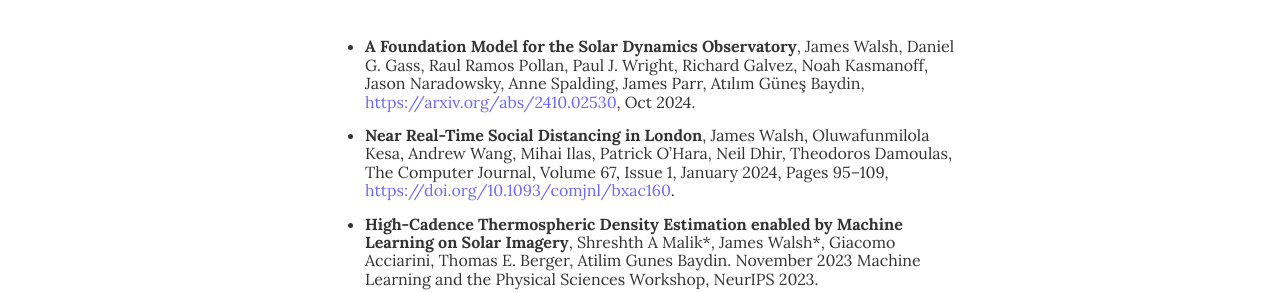
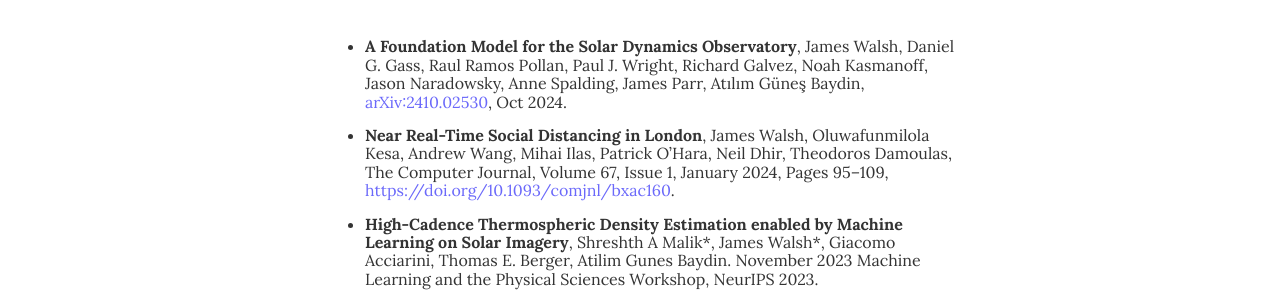
Before and after one commit to dead-water/dead-water.github.io, a Jekyll site: the page built from _pages/publications.md, in a window 1280 px wide. Shown: the part 206-498 px from the top of the page. Built offline with Jekyll 4.4.1, drawn with Linux system fonts in a browser that asks for light colours.

Commit message:
Update publications.md

```diff
--- a/_pages/publications.md
+++ b/_pages/publications.md
@@ -3,7 +3,7 @@
 title: Publications
 permalink: /publications/
 ---
-- **A Foundation Model for the Solar Dynamics Observatory**, James Walsh, Daniel G. Gass, Raul Ramos Pollan, Paul J. Wright, Richard Galvez, Noah Kasmanoff, Jason Naradowsky, Anne Spalding, James Parr, Atılım Güneş Baydin, [https://arxiv.org/abs/2410.02530](	arXiv:2410.02530), Oct 2024.
+- **A Foundation Model for the Solar Dynamics Observatory**, James Walsh, Daniel G. Gass, Raul Ramos Pollan, Paul J. Wright, Richard Galvez, Noah Kasmanoff, Jason Naradowsky, Anne Spalding, James Parr, Atılım Güneş Baydin, [arXiv:2410.02530](https://arxiv.org/abs/2410.02530), Oct 2024.
 - **Near Real-Time Social Distancing in London**, James Walsh, Oluwafunmilola Kesa, Andrew Wang, Mihai Ilas, Patrick O'Hara, Neil Dhir, Theodoros Damoulas, The Computer Journal, Volume 67, Issue 1, January 2024, Pages 95–109, [https://doi.org/10.1093/comjnl/bxac160](https://doi.org/10.1093/comjnl/bxac160).
 - **High-Cadence Thermospheric Density Estimation enabled by Machine Learning on Solar Imagery**, Shreshth A Malik\*, James Walsh\*, Giacomo Acciarini, Thomas E. Berger, Atilim Gunes Baydin. November 2023 Machine Learning and the Physical Sciences Workshop, NeurIPS 2023.
 - **Project Odysseus**, James Walsh, Patrick O'Hara, Chance Haycock, Edward Thorpe-Woords, Oluwafunmilola Kesa, Andrew Wang, Mihai Ilas, James Brandreth, Oscar Giles, Neil Dhir, Theodoros Damoulas, Computing Insight UK 2020.
```
